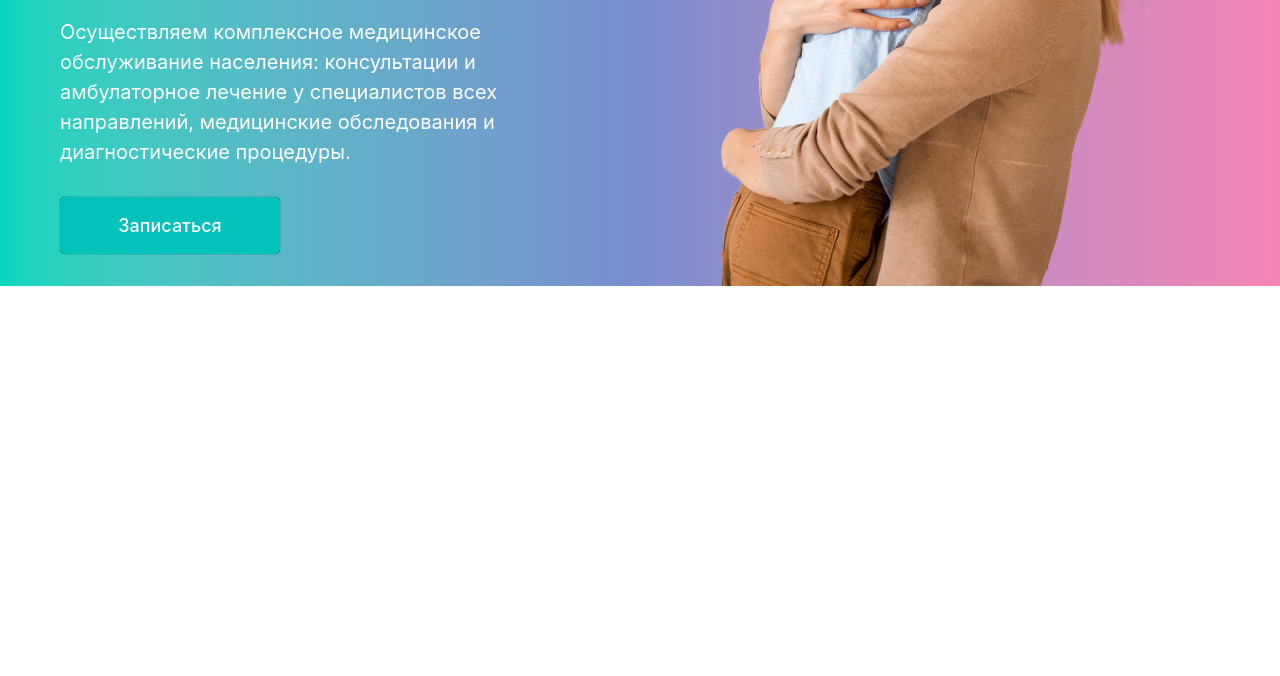
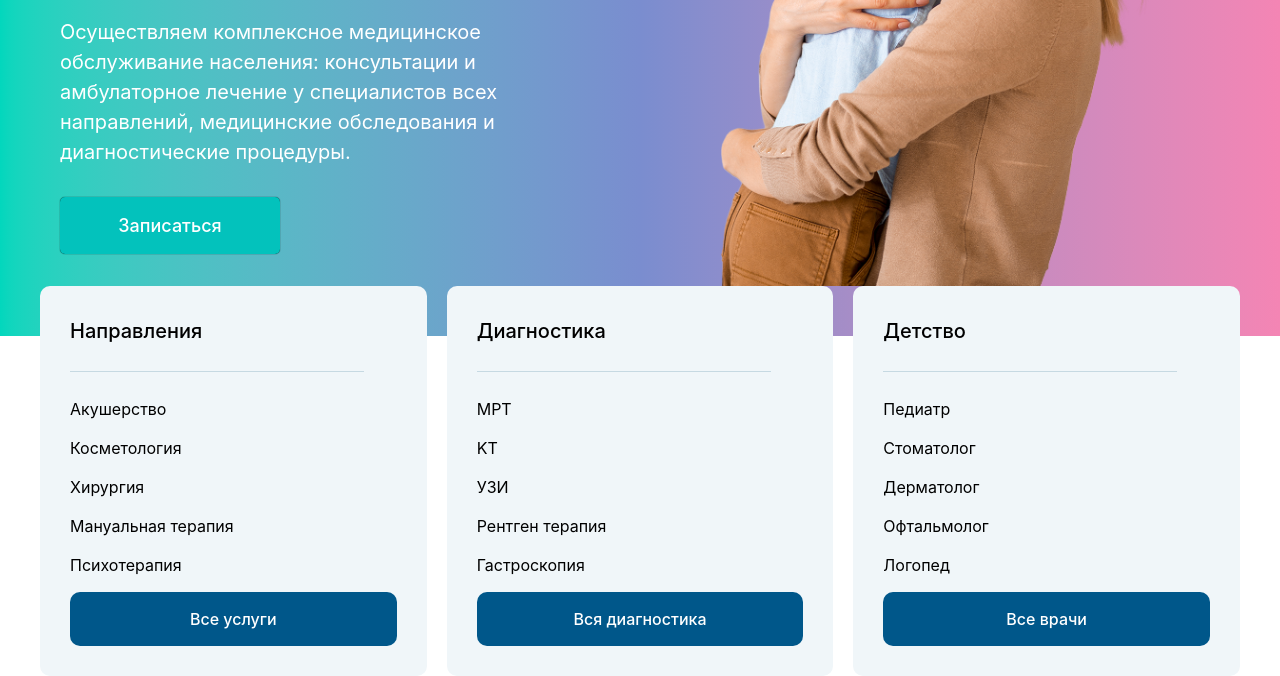
Before and after one commit to rxmnw/EXAM-WEEK-4, a website: page src/page2.html in a window 1280 px wide. Shown: the part 599-1275 px from the top of the page. Before the commit the page ends 885 px from the top, so only its background shows below. Drawn offline with nearby package versions, Linux system fonts and the light colour scheme; files that its build step writes are made by us from their sources.

Commit message:
section2

```diff
--- a/src/page2.html
+++ b/src/page2.html
@@ -79,7 +79,7 @@
 </header>
 
 <div class="bg-gradient-to-r from-[#02D7BD] via-[#7A8DCF] to-[#F485B4]">
-    <section class="max-w-300 m-auto flex flex-col gap-[10px] lg:flex-row lg:flex justify-between items-center relative pt-[20px] lg:mt-[80px]">
+    <section class="max-w-300 m-auto flex flex-col gap-[10px] lg:flex-row lg:flex justify-between items-center relative pb-[30px] lg:pb-[50px] pt-[20px] lg:mt-[80px]">
 
     <aside class="flex flex-col gap-[30px] lg:w-[50%] p-[20px]">
 
@@ -89,13 +89,66 @@
 <button class="w-[220px] shadow-[0px_0px_1px_black] p-[15px_20px] text-[white] text-[18px] font-medium rounded-[5px] bg-[#03c2bc]">Записаться</button>
     </aside>
 
-<img class="z-2 lg:w-[450px] lg:h-[600px] w-[80%] m-auto " src="./hojiakbarIMG/девушка с ребенком 1.png" alt="">
+<img class="   lg:w-[450px] lg:h-[600px] w-[80%] m-auto " src="./hojiakbarIMG/девушка с ребенком 1.png" alt="">
 
 
 </section>
 </div>
 
+<section class="max-w-300 m-auto mt-[-30px] lg:mt-[-50px]   ">
 
+    <div class="flex flex-col lg:flex-row lg:flex gap-[20px]">
+
+<div class="lg:w-[400px]  w-[90%] m-auto lg:m-[0px]  p-[30px] rounded-[10px] bg-[#F0F6F9] flex flex-col gap-[15px]">
+
+    <p class="text-[20px] font-medium">Направления</p>
+
+<hr class="w-[90%] text-[#C6D9E2] my-[10px]">
+
+<p>Акушерство</p>
+<p>Косметология</p>
+<p>Хирургия</p>
+<p>Мануальная терапия   </p>
+<p>Психотерапия   </p>
+<button class="w-[100%] m-auto p-[15px_20px] rounded-[10px] bg-[#00578A] text-[white] font-medium flex justify-center">Все услуги</button>
+</div>
+
+
+
+<div class="lg:w-[400px]  w-[90%] m-auto lg:m-[0px]  p-[30px] rounded-[10px] bg-[#F0F6F9] flex flex-col gap-[15px]">
+
+    <p class="text-[20px] font-medium">Диагностика</p>
+
+<hr class="w-[90%] text-[#C6D9E2] my-[10px]">
+
+<p>МРТ</p>
+<p>KT</p>
+<p>УЗИ</p>
+<p>Рентген терапия   </p>
+<p>Гастроскопия   </p>
+<button class="w-[100%] m-auto p-[15px_20px] rounded-[10px] bg-[#00578A] text-[white] font-medium flex justify-center">Вся диагностика</button>
+</div>
+
+
+<div class="lg:w-[400px]  w-[90%] m-auto lg:m-[0px]  p-[30px] rounded-[10px] bg-[#F0F6F9] flex flex-col gap-[15px]">
+
+    <p class="text-[20px] font-medium">Детство</p>
+
+<hr class="w-[90%] text-[#C6D9E2] my-[10px]">
+
+<p>Педиатр</p>
+<p>Стоматолог</p>
+<p>Дерматолог</p>
+<p>  Офтальмолог   </p>
+<p>Логопед   </p>
+<button class="w-[100%] m-auto p-[15px_20px] rounded-[10px] bg-[#00578A] text-[white] font-medium flex justify-center">  Все врачи</button>
+</div>
+
+
+    </div>
+
+
+</section>
 
 
 
```
